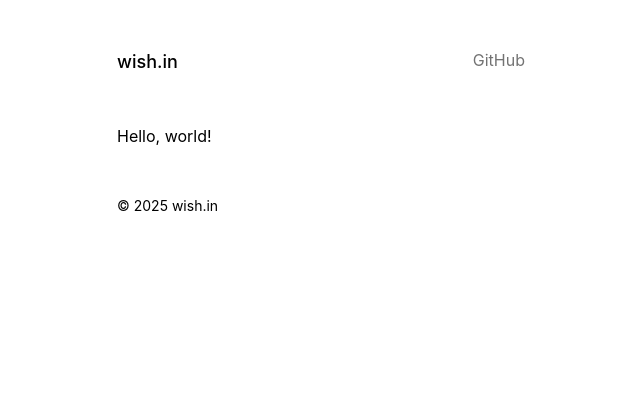
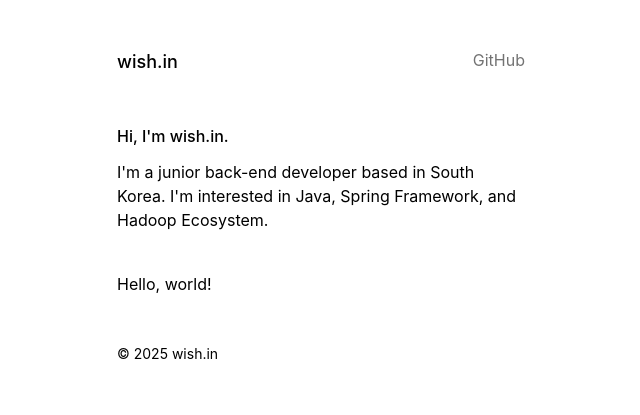
Before and after one commit to wzyns/wzyns.github.io, a Gatsby site: page / in a window 1280 px wide. Shown: the whole page, without its empty margins (319-959 px from the left). Built offline with nearby package versions, Linux system fonts and the light colour scheme; Gatsby itself is replaced by a stand-in of ours.

Commit message:
Add a profile card component

```diff
--- /dev/null
+++ b/src/components/profile.tsx
@@ -0,0 +1,11 @@
+export default function Profile() {
+  return (
+    <section className="pb-10">
+      <h2 className="font-medium">Hi, I'm wish.in.</h2>
+      <p className="mt-3">
+        I'm a junior back-end developer based in South Korea. I'm interested in
+        Java, Spring Framework, and Hadoop Ecosystem.
+      </p>
+    </section>
+  );
+}
--- a/src/pages/index.tsx
+++ b/src/pages/index.tsx
@@ -1,8 +1,10 @@
 import Layout from "../components/layout";
+import Profile from "../components/profile";
 
 export default function IndexPage() {
   return (
     <Layout>
+      <Profile />
       <div>Hello, world!</div>
     </Layout>
   );
```
